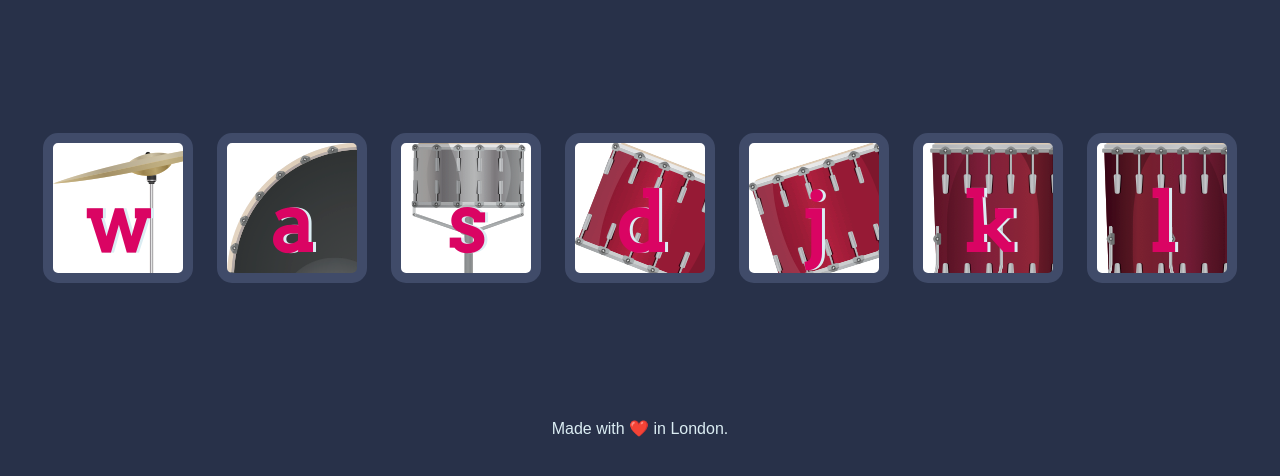
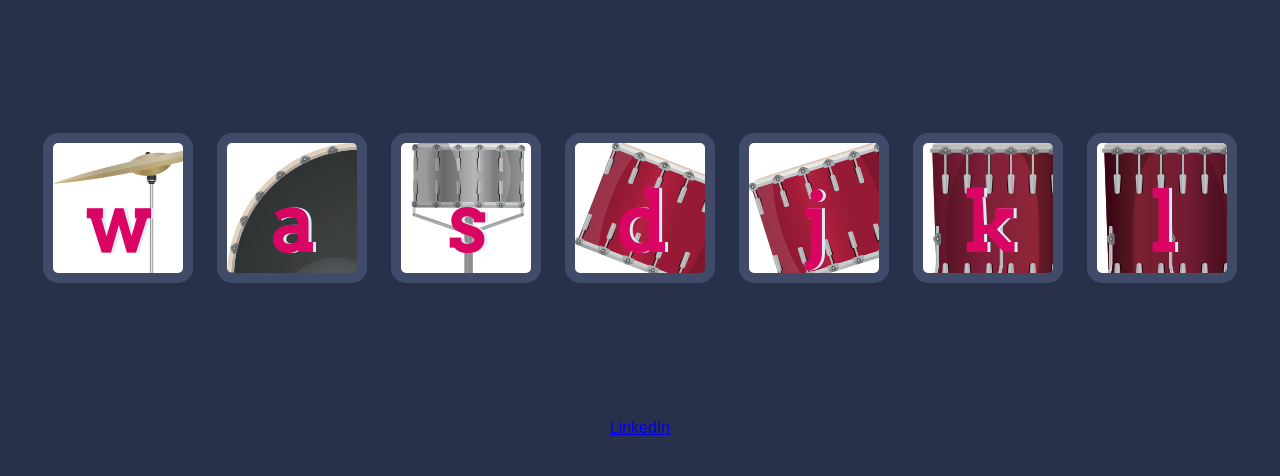
Before and after one commit to singh-ayush111/drum_set, a plain HTML site: page index.html in a window 1280 px wide. Shown: the part 156-632 px from the top of the page. Drawn offline with Linux system fonts and the light colour scheme.

Commit message:
Update index.html

```diff
--- a/index.html
+++ b/index.html
@@ -21,9 +21,7 @@
     <button class="l drum">l</button>
   </div>
 
-  <footer>
-    Made with ❤️ in London.
-  </footer>
+  <footer><a href="https://www.linkedin.com/in/ayushkumarsingh11/">LinkedIn</a>  </footer>
 <script src="index.js"></script>
 </body>
 
```
